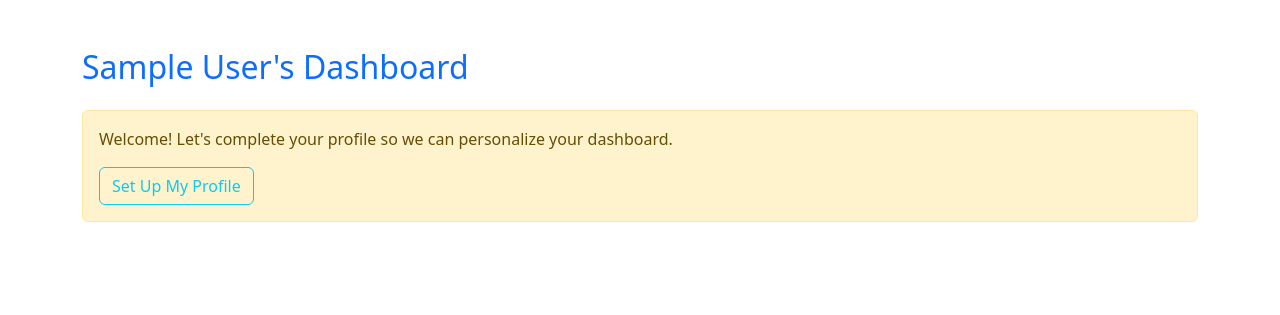
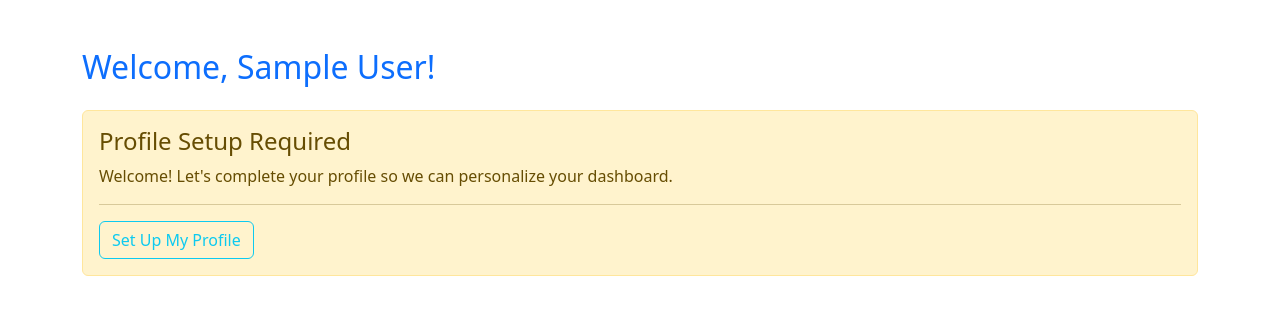
Before and after one commit to SHANICERUGURU/medicalrecordssystem, a Django app: page /dashboard/ in a window 1280 px wide. Shown: the part 56-371 px from the top of the page. Run offline with Django 5.2, Linux system fonts and the light colour scheme; the visitor is signed in with stand-in values (Sample User, id 1); data that the repository does not hold is empty.

Commit message:
added authentication to the dashboard and appointment pages

```diff
--- a/myapp/templates/dashboard.html
+++ b/myapp/templates/dashboard.html
@@ -2,14 +2,14 @@
 
 {% block content %}
 <div class="container mt-5">
-  <!-- if the user is already authenticated -->
+  <!-- Authentication Check -->
   {% if user.is_authenticated %}
 
     <h2 class="mb-4 text-primary">
       {% if patient %}
-    {{ user.username }}'s Dashboard
+        Welcome, {{ patient.user.get_full_name|default:user.username }}!
       {% else %}
-    {{ user.display_patient_name }}'s Dashboard
+        Welcome, {{ user.get_full_name|default:user.username }}!
       {% endif %}
     </h2>
 
@@ -25,47 +25,32 @@
           <p><strong>Chronic Illness:</strong> {{ patient.chronic_illness|default:"None reported" }}</p>
           <p><strong>Last Appointment:</strong> {{ patient.last_appointment|date:"M d, Y"|default:"No record" }}</p>
           <p><strong>Last Doctor:</strong> {{ patient.last_doctor|default:"Not specified" }}</p>
+          {% if patient.emergency_contact_name and patient.emergency_contact_phone %}
             <p><strong>Emergency Contact:</strong> {{ patient.emergency_contact_name }} ({{ patient.emergency_contact_phone }})</p>
+          {% else %}
+            <p><strong>Emergency Contact:</strong> Not provided</p>
+          {% endif %}
           <p><strong>Insurance Type:</strong> {{ patient.insurance_type|default:"Not provided" }}</p>
           <p><strong>Current Medications:</strong> {{ patient.current_medications|default:"None" }}</p>
           <p><strong>Family Medical History:</strong> {{ patient.family_medical_history|default:"Not provided" }}</p>
         </div>
       </div>
 
-
-<!-- Patient Appointments Section -->
-<!-- <div class="card shadow-sm mb-4">
-    <div class="card-header bg-success text-white">
-        <h5 class="mb-0">{{ user.first_name }}'s Appointments</h5>
-    </div>
-    <div class="card-body">
-        <ul class="list-group">
-            {% for appointment in appointments %}
-                <li class="list-group-item">
-                    <strong>Date & Time:</strong> {{ appointment.date_time }}<br>
-                    <strong>Doctor:</strong> {{ appointment.doctor }}<br>
-                    <strong>Reason:</strong> {{ appointment.reason }}<br>
-                    <strong>Status:</strong> {{ appointment.get_status_display }}
-                </li>
-            {% empty %}
-                <li class="list-group-item text-muted">No appointments yet.</li>
-            {% endfor %}
-        </ul>
-    </div>
-</div> -->
-
       <!-- Edit Profile Button -->
       <a href="{% url 'my_profile_edit' request.user.id %}" class="btn btn-primary">Edit My Details</a>
 
     {% else %}
+      <!-- User is authenticated but doesn't have a patient profile -->
       <div class="alert alert-warning">
+        <h4 class="alert-heading">Profile Setup Required</h4>
         <p>Welcome! Let's complete your profile so we can personalize your dashboard.</p>
+        <hr>
         <a href="{% url 'profile_setup' %}" class="btn btn-outline-info">Set Up My Profile</a>
       </div>
     {% endif %}
 
   {% else %}
-    <!-- login if user not logged in -->
+    <!-- User is not authenticated -->
     <div class="row justify-content-center">
       <div class="col-md-6">
         <div class="card shadow-lg">
@@ -78,6 +63,10 @@
               {{ form.as_p }}
               <button type="submit" class="btn btn-success w-100">Login</button>
             </form>
+            <hr>
+            <div class="text-center">
+              <p>Don't have an account? <a href="{% url 'register' %}">Register here</a></p>
+            </div>
           </div>
         </div>
       </div>
```
Also changed, not shown: myapp/templates/appointments.html (+22 -0 lines). Lines whose indentation alone changed are shown as unchanged.
